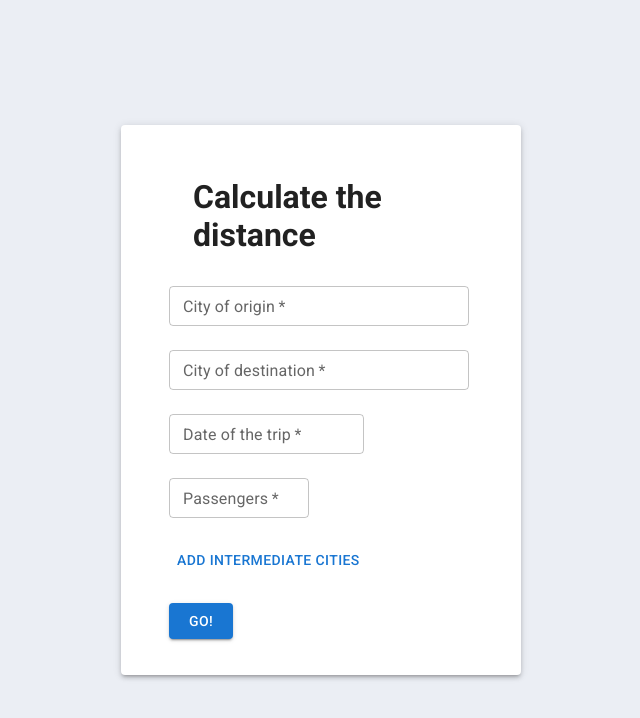
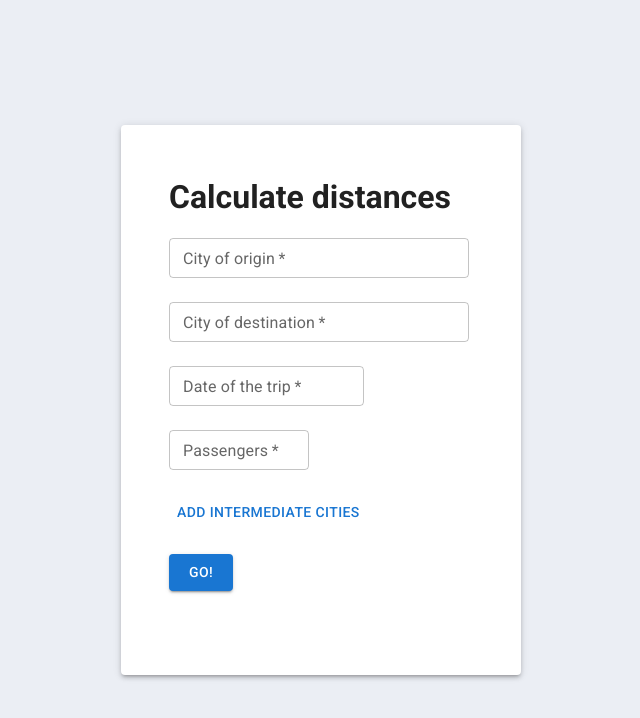
Before and after one commit to va-deem/calc-cities-distance, a React app: page / in a window 1280 px wide. Shown: the top 718 px of the page, without its empty margins (319-959 px from the left). Built offline with nearby package versions, Linux system fonts and the light colour scheme.

Commit message:
Clean up

```diff
--- a/src/components/Main.tsx
+++ b/src/components/Main.tsx
@@ -177,7 +177,7 @@ const Main = () => {
       </Grid>
     </Fragment>
   );
-  console.log(formValues?.quantity);
+
   return (
     <MainContext.Provider value={contextValue}>
       <Paper
@@ -191,9 +191,7 @@ const Main = () => {
           minHeight: 550,
         }}
       >
-        <Box mb={4} px={{ xs: 1, sm: 2, md: 3 }}>
-          <h1>Calculate the distance</h1>
-        </Box>
+        <h1>Calculate distances</h1>
         <form onSubmit={handleSubmit} noValidate>
           <Grid container spacing={3}>
             {fields.map((f, idx: number) =>
--- a/src/components/PassengersInput.tsx
+++ b/src/components/PassengersInput.tsx
@@ -48,7 +48,6 @@ const PassengersInput = ({
   }, [error]);
 
   useEffect(() => {
-    console.log('quantity', quantity);
     if ((!quantity || Number(quantity) <= 0) && didMountRef.current) {
       setError(true);
     } else {
```
Also changed, not shown: 1 other file (tests, documents, lock files or other folders).
